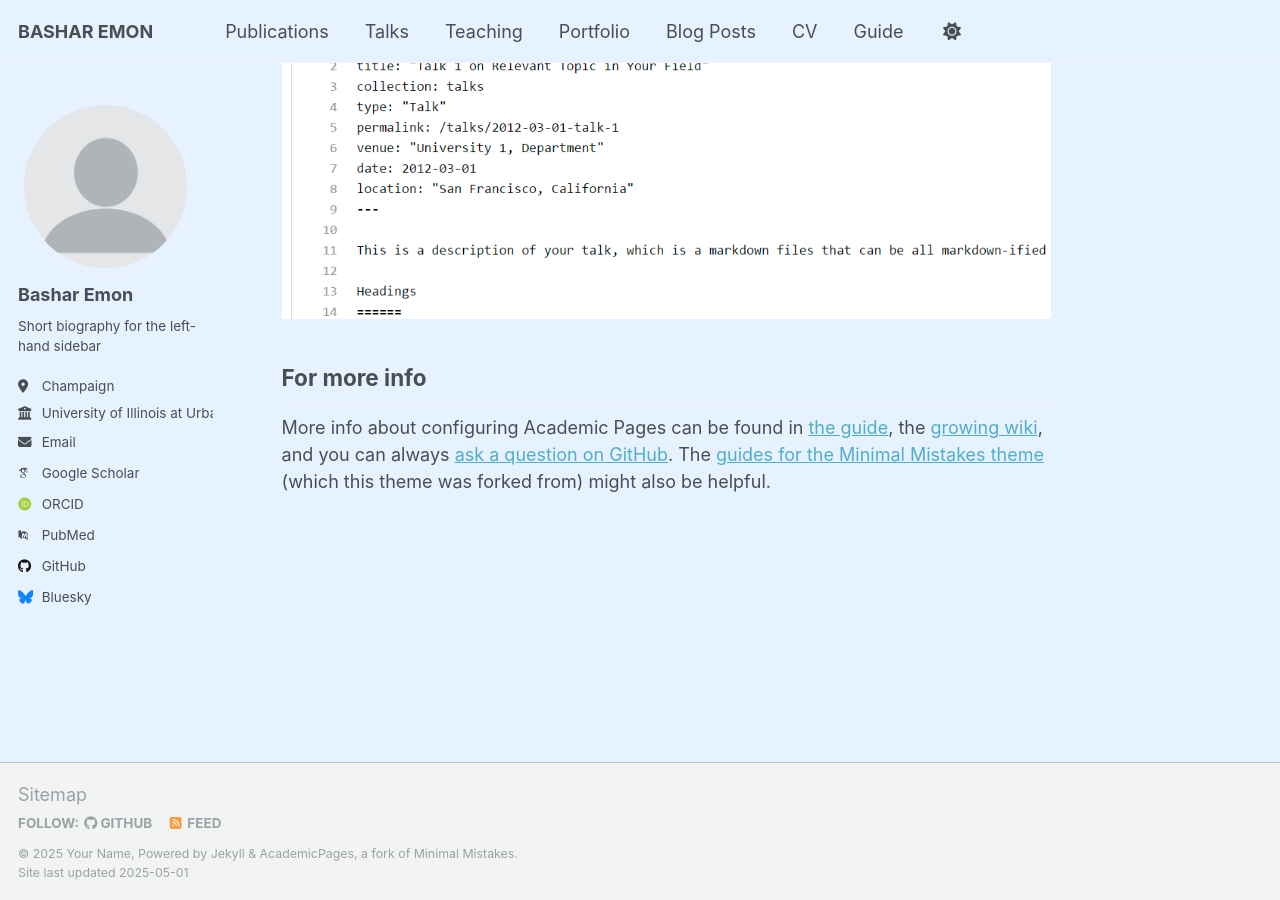
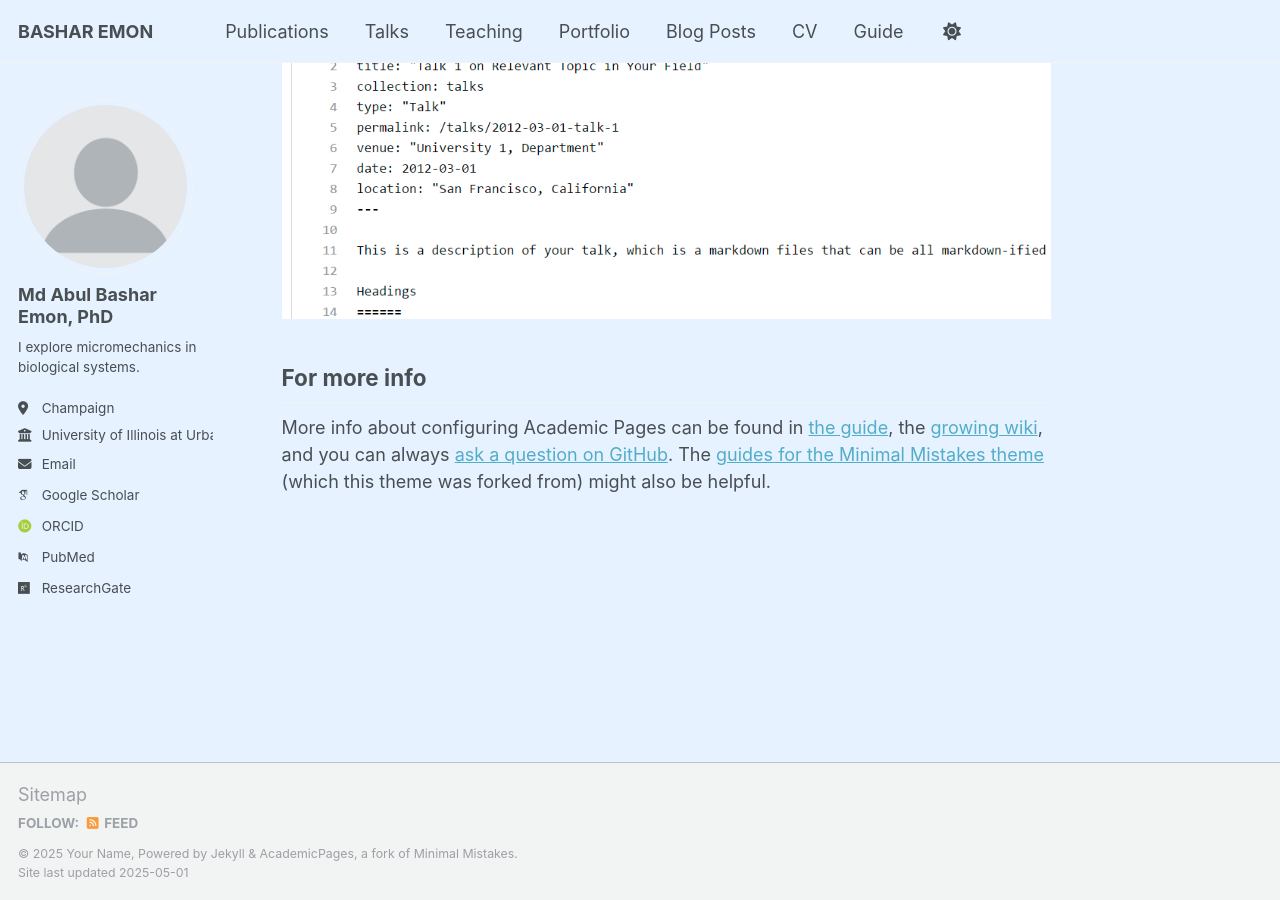
Before and after one commit to BasharEmon/BasharEmon.github.io, a Jekyll site: the page built from _pages/about.md, in a window 1280 px wide and 900 px high, scrolled down 2636 px. Built offline with Jekyll 4.4.1, drawn with Linux system fonts in a browser that asks for light colours; some web fonts are replaced; part of the change alters nothing that is shown.

Commit message:
Update _config.yml

```diff
--- a/_config.yml
+++ b/_config.yml
@@ -23,9 +23,9 @@ repository               : "BasharEmon.github.io"
 author:
   # Biographic information
   avatar           : "profile.png"
-  name             : "Bashar Emon"
+  name             : "Md Abul Bashar Emon, PhD"
   pronouns         : # example: "she/her"
-  bio              : "Short biography for the left-hand sidebar"
+  bio              : "I explore micromechanics in biological systems."
   location         : "Champaign"
   employer         : "University of Illinois at Urbana-Champaign"
   uri              : # URL
@@ -33,24 +33,24 @@ author:
 
   # Academic websites
   arxiv            : # URL - Update with the correct link to your profile
-  googlescholar    : "https://scholar.google.com/citations?user=PS_CX0AAAAAJ"
+  googlescholar    : "https://scholar.google.com/citations?user=-uHpmLYAAAAJ&hl=en"
   impactstory      : # URL
-  orcid            : "http://orcid.org/yourorcidurl"
+  orcid            : "https://orcid.org/0000-0002-5211-8014"
   semantic         : # URL
-  pubmed           : "https://www.ncbi.nlm.nih.gov/pubmed/?term=john+snow"
-  researchgate     : # URL
+  pubmed           : "https://pubmed.ncbi.nlm.nih.gov/?term=bashar+emon"
+  researchgate     : "https://www.researchgate.net/profile/Md-Abul-Bashar-Emon?ev=hdr_xprf"
   scopus           : # URL
 
   # Repositories and software development
   bitbucket        : # Username - Update with your username on the site
   codepen          : # Username
   dribbble         : # Username
-  github           : "academicpages"
+  github           : #"academicpages"
   kaggle           : # Username
   stackoverflow    : # User number or user number and name (i.e., use "1" or "1/jeff-atwood")
 
   # Social media
-  bluesky          : "bsky.app" # Replace this with you Bluesky username
+  bluesky          : #"bsky.app" # Replace this with you Bluesky username
   facebook         : # Username
   flickr           : # Username
   foursquare       : # Username
```
